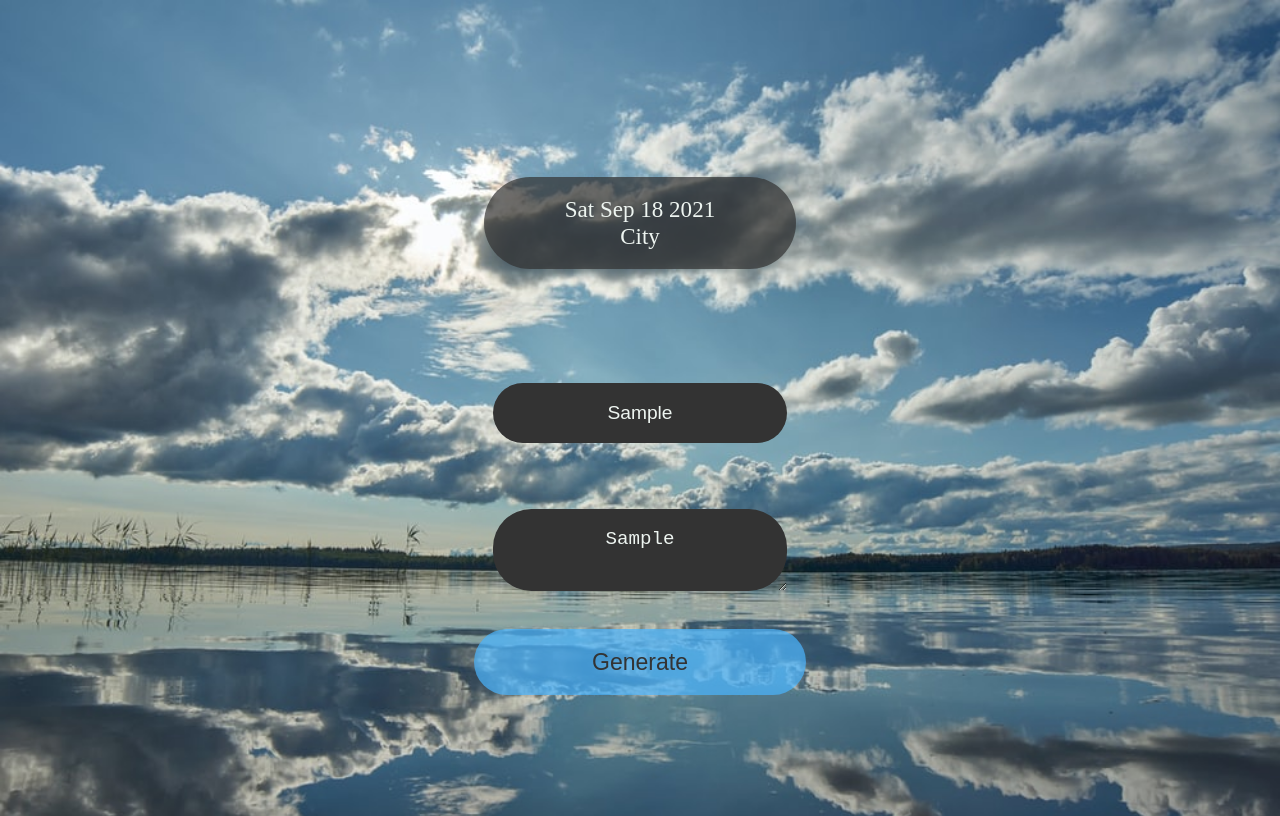
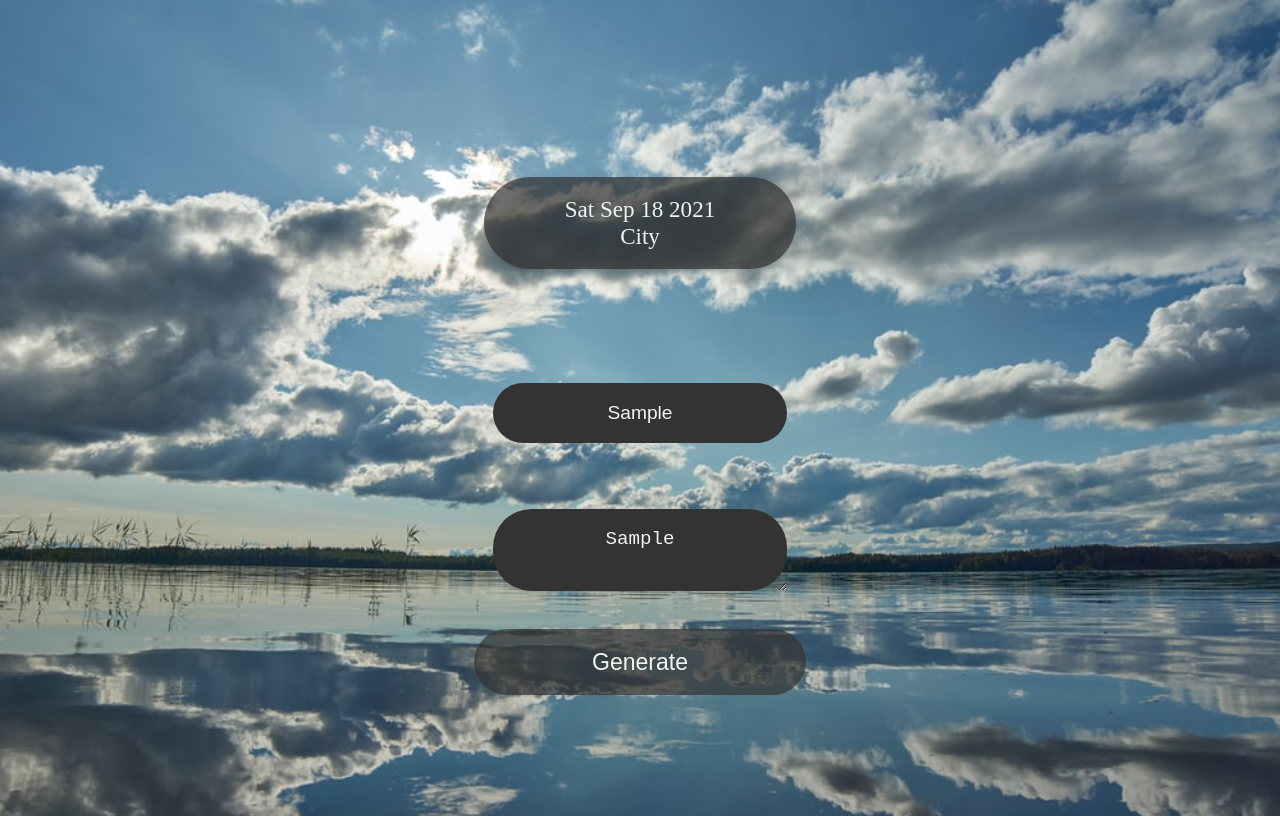
Before and after one commit to Mohamed-Magdy-fayed/weather-app, a website: page public/index.html in a window 1280 px wide. Both pictures are taken after typing "Sample", "Sample" into the empty fields and a click on the button "Generate". Drawn offline with Linux system fonts and the light colour scheme; no server answers.

Commit message:
finilaiz the style for submitting

```diff
--- a/public/style.css
+++ b/public/style.css
@@ -1,3 +1,4 @@
+/* personal color scheme and general options *******/
 :root {
     --clr-dark: #333;
     --clr-gray: #808080;
@@ -16,7 +17,9 @@
     color: var(--clr-dark);
     font-size: 1.2rem;
 }
+/* personal color scheme and general options *******/
 
+/* helper classes */
 .margin {
     margin: 0.5rem;
 }
@@ -35,6 +38,7 @@
     color: var(--clr-light);
 }
 
+/* main */
 body {
     display: grid;
     place-content: center;
@@ -44,6 +48,7 @@ body {
     background-repeat: no-repeat;
 }
 
+/* main classes */
 .head {
     text-align: center;
     padding: 1rem;
@@ -52,6 +57,7 @@ body {
     transform: translateY(4rem);
 }
 
+/* helper to show the head */
 .head-show {
     opacity: 1;
     transform: translateY(0rem);
@@ -86,6 +92,7 @@ body {
     transform: translateY(-4rem);
 }
 
+/* helper to show the temprature and description */
 .box-show {
     opacity: 1;
     transform: translateY(0);
@@ -113,7 +120,8 @@ body {
     border-radius: 2rem;
 }
 
-.entry input:focus {
+/* removing focus state for the two inputs */
+.entry input:focus, textarea:focus {
     background-color: var(--clr-dark);
     color: var(--clr-light);
     border: none;
@@ -141,12 +149,10 @@ body {
     align-self: center;
 }
 
+.submit:hover,
 .submit:focus {
-    background-color: rgba(75, 182, 255, 70%);
-    color: var(--clr-dark);
-    border: none;
-    outline: none;
-    border-radius: 2rem;
+    background-color: rgba(51, 51, 51, 70%);
+    color: var(--clr-light);
 }
 
 .feeling {
```
